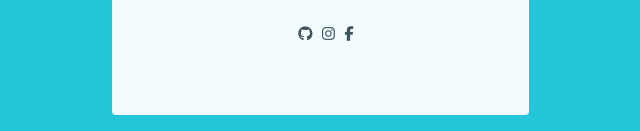
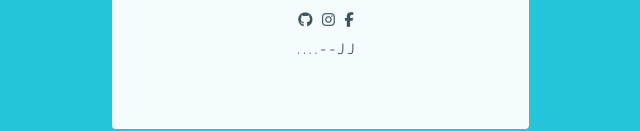
Before and after one commit to Nielscode/nielscode.github.io, a plain HTML site: page index.html in a window 1280 px wide. Shown: the part 518-649 px from the top of the page, without its empty margins (320-960 px from the left). Drawn offline with Linux system fonts and the light colour scheme.

Commit message:
Update index.html

```diff
--- a/index.html
+++ b/index.html
@@ -37,7 +37,7 @@
 								<a href="https://github.com/1Niels" target="_blank" class="a"> <i class="fa fa-github"> </i></a>
 								<a href="https://instagram.com/321niels" target="_blank" class="a"> <i class="fa fa-instagram"> </i></a>
 			    					<a href="https://www.facebook.com/" target="_blank" class="a"> <i class="fa fa-facebook"> </i></a>
-
+							        <p>....--jj</p>
                             </ul>
 						</footer>
 					</section>
```
